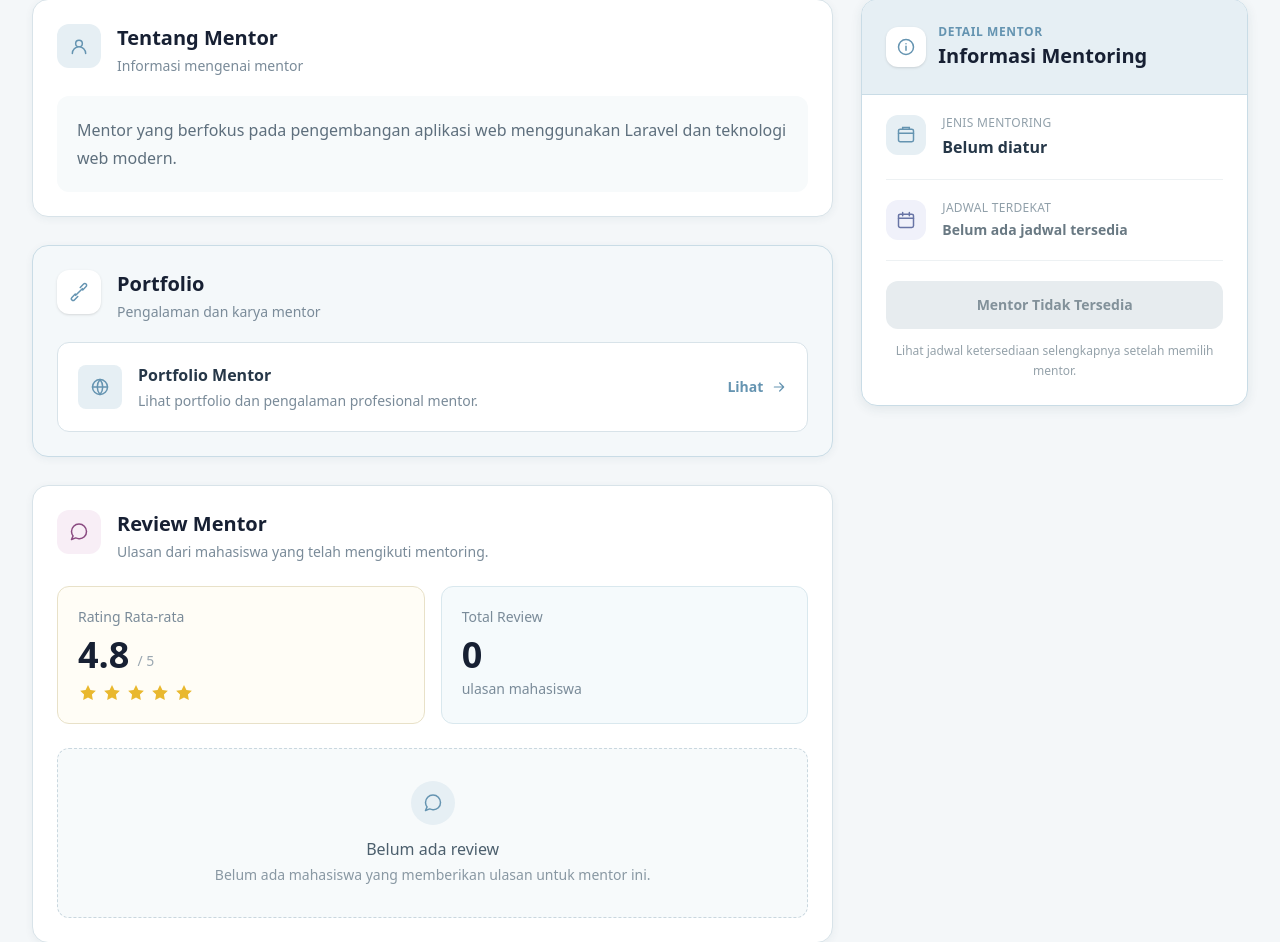
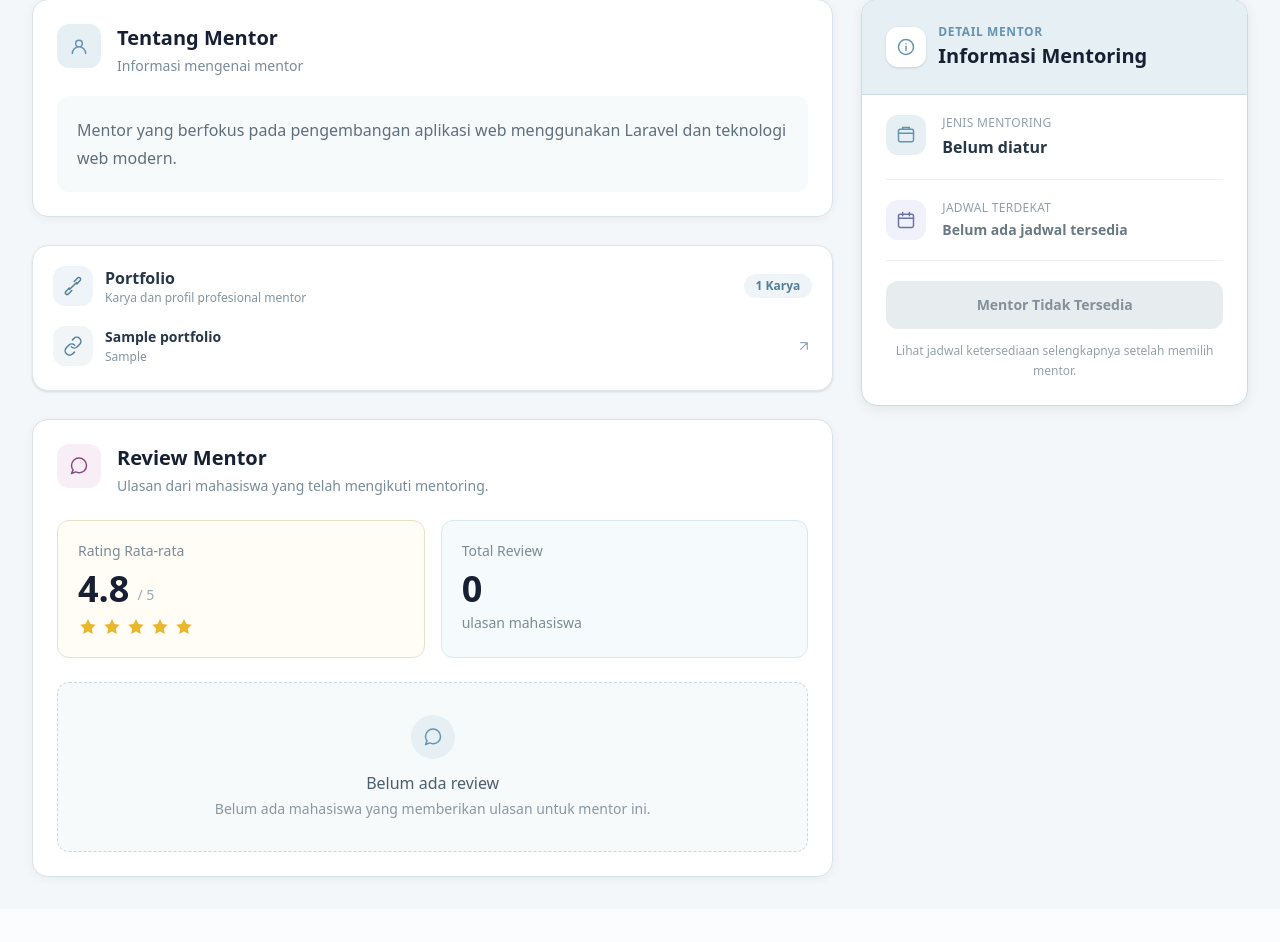
Before and after one commit to RyuuShiro30/Pathway, a Laravel app: page /mentors/1 in a window 1280 px wide. Shown: the part 325-1267 px from the top of the page. After the commit the page ends 1204 px from the top, so only its background shows below. Run offline with Laravel 12, Linux system fonts and the light colour scheme; data comes from the database, SQL or seed files in the repository; tables that the repository leaves empty hold one stand-in row (values such as "Sample post"); style sheets or scripts are compiled from the project's sources; parts of the project's set-up code (start-up, migrations or seed data) failed here and were passed over; some libraries are stand-ins or nearby versions.

Commit message:
feat: menambahkan fitur edit profil dan portofolio mentor

```diff
--- a/app/Http/Controllers/MentorDirectoryController.php
+++ b/app/Http/Controllers/MentorDirectoryController.php
@@ -97,6 +97,7 @@ class MentorDirectoryController extends Controller
             'user',
             'certificates',
             'reviews.student',
+            'portfolios',
         ])
             ->withCount('reviews')
             ->withAvg('reviews', 'rating')
--- a/app/Models/MentorProfile.php
+++ b/app/Models/MentorProfile.php
@@ -6,6 +6,7 @@ use App\Models\Review;
 use Illuminate\Database\Eloquent\Model;
 use Illuminate\Database\Eloquent\Relations\BelongsTo;
 use Illuminate\Database\Eloquent\Relations\HasMany;
+use App\Models\MentorPortfolio;
 
 class MentorProfile extends Model
 {
@@ -42,6 +43,11 @@ class MentorProfile extends Model
         return $this->hasMany(MentorCertificate::class);
     }
 
+    public function portfolios(): HasMany
+    {
+        return $this->hasMany(MentorPortfolio::class);
+    }
+
     public function mentoringSessions(): HasMany
     {
         return $this->hasMany(MentoringSession::class, 'mentor_id', 'user_id');
--- a/resources/js/Pages/Mentors/Show.jsx
+++ b/resources/js/Pages/Mentors/Show.jsx
@@ -252,9 +252,10 @@ export default function Show({ mentor }) {
                         </section>
 
                         {/* PORTFOLIO */}
-                        <section className="rounded-2xl border border-[#C9DCE6] bg-[#F4F8FA] p-6 shadow-[0_2px_8px_rgba(38,65,80,0.06)]">
-                            <div className="mb-5 flex items-start gap-4">
-                                <div className="flex h-11 w-11 flex-shrink-0 items-center justify-center rounded-xl bg-white text-[#6594B1] shadow-sm">
+                        <section className="rounded-2xl border border-[#DCE7ED] bg-white p-5 shadow-sm">
+                            <div className="mb-4 flex items-center justify-between">
+                                <div className="flex items-center gap-3">
+                                    <div className="flex h-10 w-10 items-center justify-center rounded-xl bg-[#EEF4F7] text-[#527F99]">
                                         <svg
                                             className="h-5 w-5"
                                             fill="none"
@@ -271,59 +272,35 @@ export default function Show({ mentor }) {
                                     </div>
 
                                     <div>
-                                    <h2 className="text-xl font-bold text-[#172033]">
+                                        <h2 className="font-bold text-[#263748]">
                                             Portfolio
                                         </h2>
-                                    <p className="mt-1 text-sm text-[#7A8B99]">
-                                        Pengalaman dan karya mentor
+                                        <p className="text-xs text-[#8495A1]">
+                                            Karya dan profil profesional mentor
                                         </p>
                                     </div>
                                 </div>
 
-                            {mentor.portfolio_url ? (
+                                {mentor.portfolios?.length > 0 && (
+                                    <span className="rounded-full bg-[#EEF4F7] px-3 py-1 text-xs font-semibold text-[#527F99]">
+                                        {mentor.portfolios.length} Karya
+                                    </span>
+                                )}
+                            </div>
+
+                            {mentor.portfolios?.length > 0 ? (
+                                <div className="divide-y divide-[#E8EEF2]">
+                                    {mentor.portfolios.map((portfolio) => (
                                         <a
-                                    href={mentor.portfolio_url}
+                                            key={portfolio.id}
+                                            href={portfolio.url}
                                             target="_blank"
                                             rel="noopener noreferrer"
-                                    className="group flex items-center justify-between rounded-xl border border-[#D8E3E9] bg-white p-5 transition hover:border-[#AFC6D4] hover:shadow-sm"
+                                            className="group flex items-center gap-3 py-3 first:pt-1 last:pb-1"
                                         >
-                                    <div className="flex items-center gap-4">
-                                        <div className="flex h-11 w-11 items-center justify-center rounded-lg bg-[#E6EFF4] text-[#6594B1]">
+                                            <div className="flex h-10 w-10 shrink-0 items-center justify-center rounded-xl bg-[#F1F5F8] text-[#527F99] transition group-hover:bg-[#E4EEF4]">
                                                 <svg
                                                     className="h-5 w-5"
-                                                fill="none"
-                                                stroke="currentColor"
-                                                viewBox="0 0 24 24"
-                                            >
-                                                <circle
-                                                    cx="12"
-                                                    cy="12"
-                                                    r="9"
-                                                    strokeWidth="1.8"
-                                                />
-                                                <path
-                                                    strokeLinecap="round"
-                                                    strokeWidth="1.8"
-                                                    d="M3 12h18M12 3a14 14 0 010 18M12 3a14 14 0 000 18"
-                                                />
-                                            </svg>
-                                        </div>
-
-                                        <div>
-                                            <p className="font-semibold text-[#263748]">
-                                                Portfolio Mentor
-                                            </p>
-                                            <p className="mt-1 text-sm text-[#7A8B99]">
-                                                Lihat portfolio dan pengalaman
-                                                profesional mentor.
-                                            </p>
-                                        </div>
-                                    </div>
-
-                                    <span className="flex items-center gap-2 text-sm font-semibold text-[#6594B1]">
-                                        Lihat
-                                        <svg
-                                            className="h-4 w-4 transition group-hover:translate-x-1"
                                                     fill="none"
                                                     stroke="currentColor"
                                                     viewBox="0 0 24 24"
@@ -332,15 +309,40 @@ export default function Show({ mentor }) {
                                                         strokeLinecap="round"
                                                         strokeLinejoin="round"
                                                         strokeWidth="1.8"
-                                                d="M5 12h14m-6-6 6 6-6 6"
+                                                        d="M10 13a5 5 0 007.07 0l3-3a5 5 0 00-7.07-7.07l-1.72 1.72M14 11a5 5 0 00-7.07 0l-3 3A5 5 0 0012 21.07l1.72-1.72"
                                                     />
                                                 </svg>
-                                    </span>
+                                            </div>
+
+                                            <div className="min-w-0 flex-1">
+                                                <p className="truncate text-sm font-semibold text-[#263748] group-hover:text-[#527F99]">
+                                                    {portfolio.title}
+                                                </p>
+                                                <p className="mt-0.5 text-xs text-[#8495A1]">
+                                                    {portfolio.platform}
+                                                </p>
+                                            </div>
+
+                                            <svg
+                                                className="h-4 w-4 shrink-0 text-[#91A8B7] transition group-hover:translate-x-1 group-hover:text-[#527F99]"
+                                                fill="none"
+                                                stroke="currentColor"
+                                                viewBox="0 0 24 24"
+                                            >
+                                                <path
+                                                    strokeLinecap="round"
+                                                    strokeLinejoin="round"
+                                                    strokeWidth="1.8"
+                                                    d="M7 17L17 7M7 7h10v10"
+                                                />
+                                            </svg>
                                         </a>
+                                    ))}
+                                </div>
                             ) : (
-                                <div className="rounded-xl border border-dashed border-[#C9D7DF] bg-white p-6 text-center text-sm text-[#7A8B99]">
+                                <p className="rounded-xl bg-[#F7F9FA] px-4 py-5 text-center text-sm text-[#8495A1]">
                                     Mentor belum menambahkan portfolio.
-                                </div>
+                                </p>
                             )}
                         </section>
 
--- a/resources/js/Pages/Profile/Edit.jsx
+++ b/resources/js/Pages/Profile/Edit.jsx
@@ -1,10 +1,11 @@
-import AuthenticatedLayout from '@/Layouts/AuthenticatedLayout';
-import { Head } from '@inertiajs/react';
-import DeleteUserForm from './Partials/DeleteUserForm';
-import UpdatePasswordForm from './Partials/UpdatePasswordForm';
-import UpdateProfileInformationForm from './Partials/UpdateProfileInformationForm';
+import AuthenticatedLayout from "@/Layouts/AuthenticatedLayout";
+import { Head } from "@inertiajs/react";
+import DeleteUserForm from "./Partials/DeleteUserForm";
+import UpdatePasswordForm from "./Partials/UpdatePasswordForm";
+import UpdateMentorProfileForm from "./Partials/UpdateMentorProfileForm";
+import UpdateProfileInformationForm from "./Partials/UpdateProfileInformationForm";
 
-export default function Edit({ mustVerifyEmail, status }) {
+export default function Edit({ mustVerifyEmail, status, mentorProfile }) {
     return (
         <AuthenticatedLayout
             header={
@@ -17,6 +18,7 @@ export default function Edit({ mustVerifyEmail, status }) {
 
             <div className="py-12">
                 <div className="mx-auto max-w-7xl space-y-6 sm:px-6 lg:px-8">
+                    {/* Form Informasi Akun */}
                     <div className="bg-white p-4 shadow sm:rounded-lg sm:p-8">
                         <UpdateProfileInformationForm
                             mustVerifyEmail={mustVerifyEmail}
@@ -25,10 +27,22 @@ export default function Edit({ mustVerifyEmail, status }) {
                         />
                     </div>
 
+                    {/* Form Profil Profesional Mentor */}
+                    {mentorProfile && (
+                        <div className="bg-white p-4 shadow sm:rounded-lg sm:p-8">
+                            <UpdateMentorProfileForm
+                                mentorProfile={mentorProfile}
+                                className="max-w-xl"
+                            />
+                        </div>
+                    )}
+
+                    {/* Form Ubah Password */}
                     <div className="bg-white p-4 shadow sm:rounded-lg sm:p-8">
                         <UpdatePasswordForm className="max-w-xl" />
                     </div>
 
+                    {/* Form Hapus Akun */}
                     <div className="bg-white p-4 shadow sm:rounded-lg sm:p-8">
                         <DeleteUserForm className="max-w-xl" />
                     </div>
--- /dev/null
+++ b/resources/js/Pages/Profile/Partials/UpdateMentorProfileForm.jsx
@@ -0,0 +1,271 @@
+import { useForm } from "@inertiajs/react";
+
+const platforms = [
+    "GitHub",
+    "LinkedIn",
+    "Website",
+    "Behance",
+    "Figma",
+    "Instagram",
+    "Lainnya",
+];
+
+export default function UpdateMentorProfileForm({
+    mentorProfile,
+    className = "",
+}) {
+    const { data, setData, patch, processing, errors, recentlySuccessful } =
+        useForm({
+            expertise: mentorProfile?.expertise || "",
+            bio: mentorProfile?.bio || "",
+            portfolios: mentorProfile?.portfolios || [],
+        });
+
+    const addPortfolio = () => {
+        setData("portfolios", [
+            ...data.portfolios,
+            {
+                platform: "GitHub",
+                title: "",
+                url: "",
+            },
+        ]);
+    };
+
+    const updatePortfolio = (index, field, value) => {
+        const updated = [...data.portfolios];
+        updated[index] = {
+            ...updated[index],
+            [field]: value,
+        };
+
+        setData("portfolios", updated);
+    };
+
+    const removePortfolio = (index) => {
+        setData(
+            "portfolios",
+            data.portfolios.filter((_, i) => i !== index),
+        );
+    };
+
+    const submit = (e) => {
+        e.preventDefault();
+        patch(route("profile.mentor.update"));
+    };
+
+    return (
+        <section className={className}>
+            <header>
+                <h2 className="text-lg font-medium text-gray-900">
+                    Profil Profesional
+                </h2>
+                <p className="mt-1 text-sm text-gray-600">
+                    Lengkapi informasi profesional agar calon mentee mengenal
+                    keahlian dan pengalamanmu.
+                </p>
+            </header>
+
+            <form onSubmit={submit} className="mt-6 space-y-6">
+                <div>
+                    <label
+                        htmlFor="expertise"
+                        className="block text-sm font-medium text-gray-700"
+                    >
+                        Bidang Keahlian
+                    </label>
+                    <input
+                        id="expertise"
+                        type="text"
+                        value={data.expertise}
+                        onChange={(e) => setData("expertise", e.target.value)}
+                        className="mt-1 block w-full rounded-md border-gray-300 shadow-sm focus:border-indigo-500 focus:ring-indigo-500"
+                        placeholder="Contoh: Web Development"
+                    />
+                    {errors.expertise && (
+                        <p className="mt-1 text-sm text-red-600">
+                            {errors.expertise}
+                        </p>
+                    )}
+                </div>
+
+                <div>
+                    <label
+                        htmlFor="bio"
+                        className="block text-sm font-medium text-gray-700"
+                    >
+                        Bio Profesional
+                    </label>
+                    <textarea
+                        id="bio"
+                        rows="5"
+                        value={data.bio}
+                        onChange={(e) => setData("bio", e.target.value)}
+                        className="mt-1 block w-full rounded-md border-gray-300 shadow-sm focus:border-indigo-500 focus:ring-indigo-500"
+                        placeholder="Ceritakan pengalaman, keahlian, dan hal yang bisa kamu bantu..."
+                    />
+                    {errors.bio && (
+                        <p className="mt-1 text-sm text-red-600">
+                            {errors.bio}
+                        </p>
+                    )}
+                </div>
+
+                <div className="border-t border-gray-200 pt-6">
+                    <div className="flex items-center justify-between">
+                        <div>
+                            <h3 className="text-base font-medium text-gray-900">
+                                Portofolio
+                            </h3>
+                            <p className="mt-1 text-sm text-gray-600">
+                                Tambahkan tautan karya atau profil
+                                profesionalmu.
+                            </p>
+                        </div>
+
+                        <button
+                            type="button"
+                            onClick={addPortfolio}
+                            className="rounded-md bg-indigo-50 px-3 py-2 text-sm font-medium text-indigo-700 hover:bg-indigo-100"
+                        >
+                            + Tambah Link
+                        </button>
+                    </div>
+
+                    <div className="mt-4 space-y-4">
+                        {data.portfolios.map((portfolio, index) => (
+                            <div
+                                key={portfolio.id ?? `new-${index}`}
+                                className="rounded-lg border border-gray-200 p-4 space-y-3"
+                            >
+                                <div className="flex items-center justify-between">
+                                    <h4 className="text-sm font-medium text-gray-800">
+                                        Portofolio {index + 1}
+                                    </h4>
+
+                                    <button
+                                        type="button"
+                                        onClick={() => removePortfolio(index)}
+                                        className="text-sm text-red-600 hover:text-red-800"
+                                    >
+                                        Hapus
+                                    </button>
+                                </div>
+
+                                <div>
+                                    <label className="block text-sm font-medium text-gray-700">
+                                        Platform
+                                    </label>
+                                    <select
+                                        value={portfolio.platform}
+                                        onChange={(e) =>
+                                            updatePortfolio(
+                                                index,
+                                                "platform",
+                                                e.target.value,
+                                            )
+                                        }
+                                        className="mt-1 block w-full rounded-md border-gray-300 shadow-sm"
+                                    >
+                                        {platforms.map((platform) => (
+                                            <option
+                                                key={platform}
+                                                value={platform}
+                                            >
+                                                {platform}
+                                            </option>
+                                        ))}
+                                    </select>
+                                    {errors[`portfolios.${index}.platform`] && (
+                                        <p className="mt-1 text-sm text-red-600">
+                                            {
+                                                errors[
+                                                    `portfolios.${index}.platform`
+                                                ]
+                                            }
+                                        </p>
+                                    )}
+                                </div>
+
+                                <div>
+                                    <label className="block text-sm font-medium text-gray-700">
+                                        Judul
+                                    </label>
+                                    <input
+                                        type="text"
+                                        value={portfolio.title}
+                                        onChange={(e) =>
+                                            updatePortfolio(
+                                                index,
+                                                "title",
+                                                e.target.value,
+                                            )
+                                        }
+                                        className="mt-1 block w-full rounded-md border-gray-300 shadow-sm"
+                                        placeholder="Contoh: Proyek Website E-Commerce"
+                                    />
+                                    {errors[`portfolios.${index}.title`] && (
+                                        <p className="mt-1 text-sm text-red-600">
+                                            {
+                                                errors[
+                                                    `portfolios.${index}.title`
+                                                ]
+                                            }
+                                        </p>
+                                    )}
+                                </div>
+
+                                <div>
+                                    <label className="block text-sm font-medium text-gray-700">
+                                        URL
+                                    </label>
+                                    <input
+                                        type="url"
+                                        value={portfolio.url}
+                                        onChange={(e) =>
+                                            updatePortfolio(
+                                                index,
+                                                "url",
+                                                e.target.value,
+                                            )
+                                        }
+                                        className="mt-1 block w-full rounded-md border-gray-300 shadow-sm"
+                                        placeholder="https://..."
+                                    />
+                                    {errors[`portfolios.${index}.url`] && (
+                                        <p className="mt-1 text-sm text-red-600">
+                                            {errors[`portfolios.${index}.url`]}
+                                        </p>
+                                    )}
+                                </div>
+                            </div>
+                        ))}
+
+                        {data.portfolios.length === 0 && (
+                            <p className="rounded-lg border border-dashed border-gray-300 p-6 text-center text-sm text-gray-500">
+                                Belum ada portofolio. Klik Tambah Link untuk
+                                menambahkan.
+                            </p>
+                        )}
+                    </div>
+                </div>
+
+                <div className="flex items-center gap-4">
+                    <button
+                        type="submit"
+                        disabled={processing}
+                        className="rounded-md bg-indigo-600 px-4 py-2 text-sm font-medium text-white hover:bg-indigo-700 disabled:opacity-50"
+                    >
+                        {processing ? "Menyimpan..." : "Simpan Profil"}
+                    </button>
+
+                    {recentlySuccessful && (
+                        <p className="text-sm text-green-600">
+                            Profil berhasil disimpan.
+                        </p>
+                    )}
+                </div>
+            </form>
+        </section>
+    );
+}
```
Lines whose indentation alone changed are shown as unchanged.
